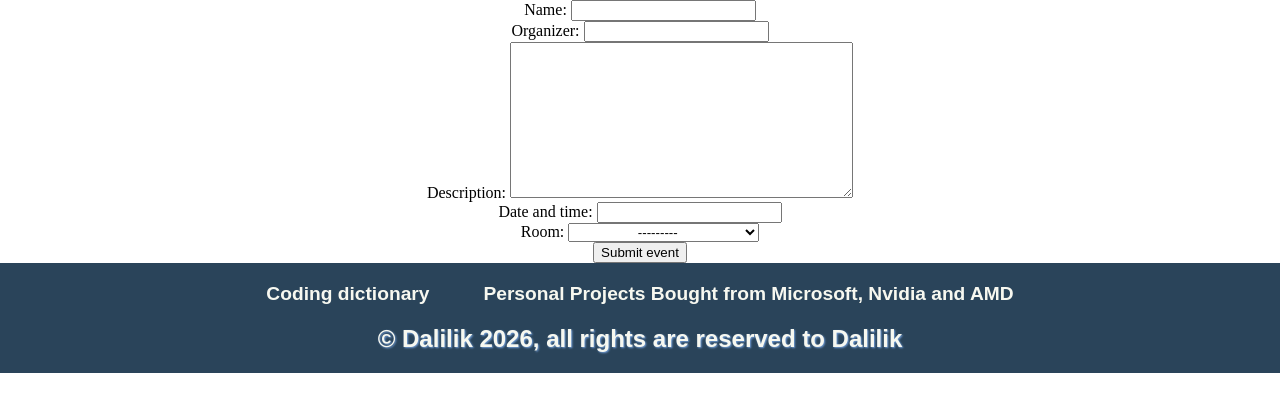
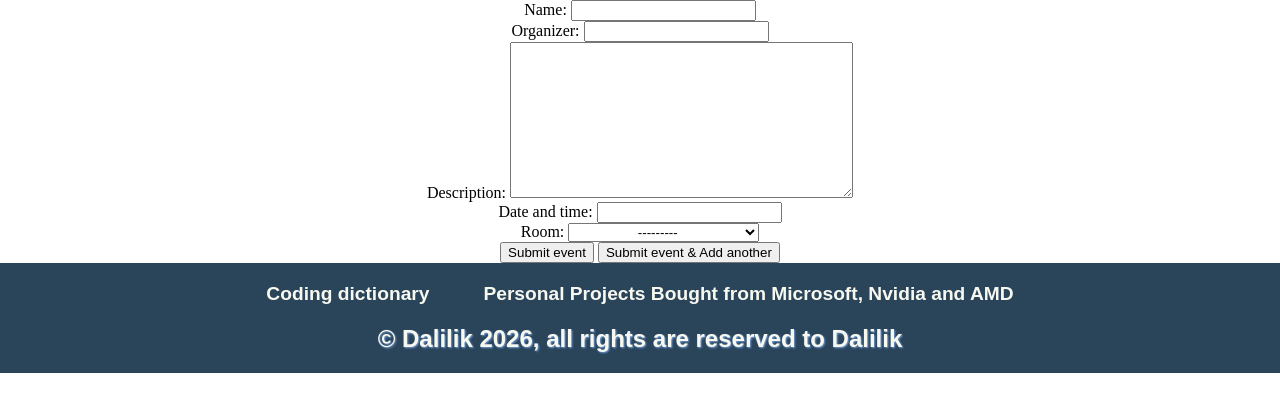
Before and after one commit to CatFlab/Internet-Programming, a Django app: page /Event.html in a window 1280 px wide. Shown: the part 87-499 px from the top of the page. Run offline with Django 5.2, Linux system fonts and the light colour scheme; data comes from the database, SQL or seed files in the repository; both versions use the stored data as it was after the commit.

Commit message:
fixed the form to be able to save data into the database

```diff
--- a/pages2/templates/Contact_us.html
+++ b/pages2/templates/Contact_us.html
@@ -3,7 +3,7 @@
 
 {% block title %}Dalilik - Contact us{% endblock %}
 
-{% block main-content%}
+{% block main-content %}
         <main>
             <form action="register.html" method="post">
 
@@ -33,4 +33,4 @@
 
             </form>
         </main>
-{% endblock%}
+{% endblock %}
--- a/pages2/templates/Event.html
+++ b/pages2/templates/Event.html
@@ -4,9 +4,10 @@
 {% block title %}Dalilik - Event{% endblock %}
 
 {% block main-content%}
-<form method="post">
+<form method="post" action="{% url 'event_create' %}">
     {% csrf_token %}
     {{ event_form.as_p }}
-    <button type="submit">Submit event</button>
+    <button type="submit" name="action" value="save">Submit event</button>
+    <button type="submit" name="action" value="save_add">Submit event & Add another</button>
 </form>
 {% endblock%}
--- a/pages2/urls.py
+++ b/pages2/urls.py
@@ -7,6 +7,7 @@ urlpatterns = [
     path('About_us.html', views.about, name='about'),
     path('Contact_us.html', views.contact, name='contact'),
     path('Event.html', views.event, name='event'),
+    path('event-create/', views.event_create, name='event_create'),
     path('Register.html', views.register, name='register'),
     path('Login.html', views.login, name='login'),
     path('Activity_Center.html', views.activitycenter, name='activitycenter'),
--- a/pages2/views.py
+++ b/pages2/views.py
@@ -1,4 +1,4 @@
-from django.shortcuts import render
+from django.shortcuts import redirect, render
 from .models import Map, Event
 from .forms import EventForm
 
@@ -12,11 +12,6 @@ def about(request):
 def contact(request):
     return render(request, 'Contact_us.html', {"active_page": "contact"})
 
-def event(request):
-    event_form = EventForm()
-    events = Event.objects.all()
-    return render(request, 'Event.html', {"active_page": "event", "events": events, "event_form": event_form})
-
 def register(request):
     return render(request, 'Register.html', {"active_page": "register"})
 
@@ -29,3 +24,24 @@ def activitycenter(request):
 def interactivemap(request):
     maps = Map.objects.all()
     return render(request, 'Interactive_Map.html', {"active_page": "map", "maps": maps})
+
+def event(request):
+    event_form = EventForm()
+    events = Event.objects.all()
+    return render(request, 'Event.html', {"active_page": "event", "events": events, "event_form": event_form})
+
+
+def event_create(request):
+    if request.method == "POST":
+        event_form = EventForm(request.POST)
+        if event_form.is_valid():
+            event_form.save()
+            action = request.POST.get('action')
+            if action == 'save_add':
+                return redirect('event_create')
+            return redirect('event')
+
+        events = Event.objects.all()
+        return render(request, 'Event.html', {"active_page": "event", "events": events, "event_form": event_form})
+
+    return redirect('event')
```
Also changed, not shown: db.sqlite3.
